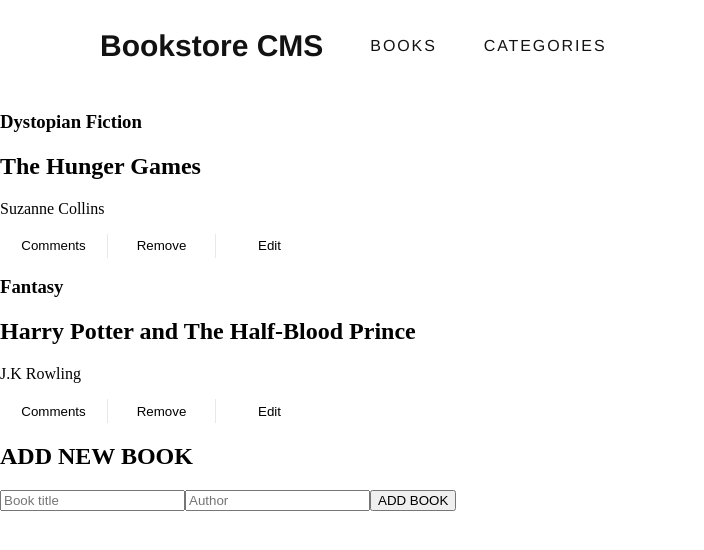
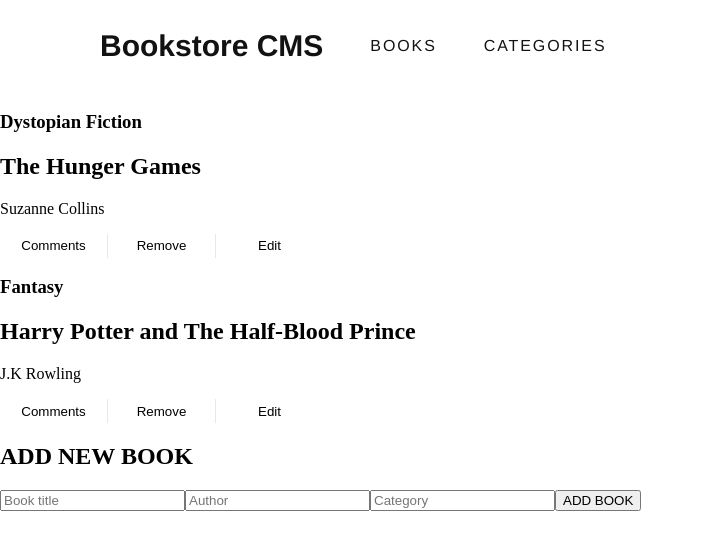
Before and after one commit to KDlamini/bookstore, a React (Create React App) app: page /books in a window 1280 px wide. Shown: the top 550 px of the page, without its empty margins (0-704 px from the left). Built offline with nearby package versions, Linux system fonts and the light colour scheme; no server answers.

Commit message:
Install react-dropdown.

```diff
--- a/package.json
+++ b/package.json
@@ -9,6 +9,7 @@
     "prop-types": "^15.7.2",
     "react": "^17.0.2",
     "react-dom": "^17.0.2",
+    "react-dropdown": "^1.9.2",
     "react-redux": "^7.2.6",
     "react-router-dom": "^5.3.0",
     "react-scripts": "4.0.3",
--- a/src/components/AddBook.js
+++ b/src/components/AddBook.js
@@ -6,9 +6,10 @@
 function AddBook({ setCurrentId }) {
   const [title, setTitle] = useState('');
   const [author, setAuthor] = useState('');
+  const [category, setCategory] = useState('');
   const dispatch = useDispatch();
 
-  const submitBookToStore = (e, title, author) => {
+  const submitBookToStore = (e, title, author, category) => {
     e.preventDefault();// TEMPORALLY CODE: prevent clearing console and inputs to test redux logger.
     const id = title + Math.floor(Math.random() * (1000 - 100 + 1) + 100);
     setCurrentId(id);
@@ -17,6 +18,7 @@
       item_id: id,
       title,
       author,
+      category,
     };
 
     dispatch(addBook(newBook));
@@ -41,9 +43,17 @@
         required
       />
 
+      <input
+        type="text"
+        name="category"
+        placeholder="Category"
+        onChange={(e) => setCategory(e.target.value)}
+        required
+      />
+
       <button
         type="submit"
-        onClick={(e) => submitBookToStore(e, title, author)}
+        onClick={(e) => submitBookToStore(e, title, author, category)}
       >
         ADD BOOK
       </button>
```
Also changed, not shown: 1 other file (tests, documents, lock files or other folders).
